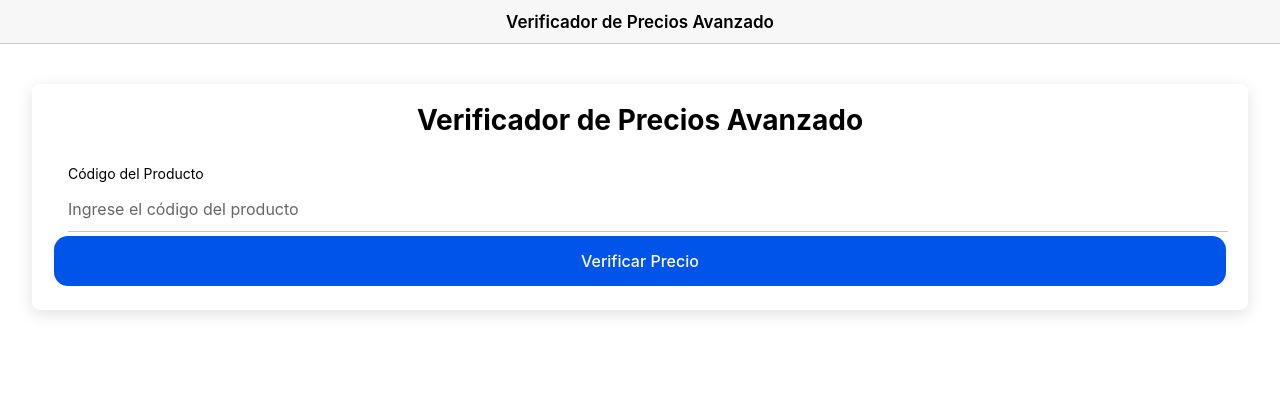
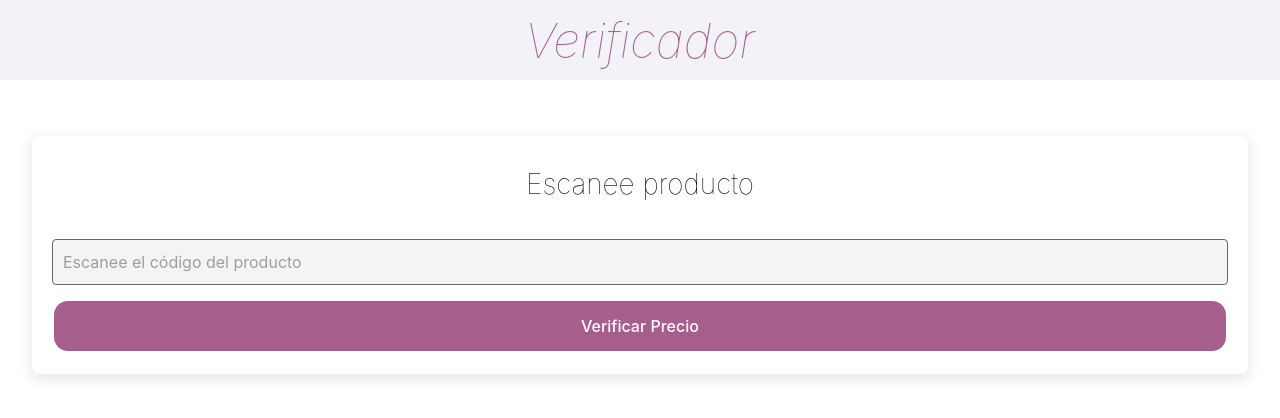
Before and after one commit to AresNative/mercado-liz-verificador, a React (Vite) app: page /verify in a window 1280 px wide. Shown: the top 418 px of the page. Built offline with nearby package versions, Linux system fonts and the light colour scheme.

Commit message:
Estilos en pantalla verify

```diff
--- /dev/null
+++ b/src/components/templates/page-base.tsx
@@ -0,0 +1 @@
+//const PageBase = () =>
--- a/src/pages/Verificador.css
+++ b/src/pages/Verificador.css
@@ -3,71 +3,81 @@
 /* Estilos para centrar y alinear los elementos */
 .ion-text-center {
     text-align: center;
+    font-weight: lighter;
+    margin-bottom: 5px;
+
+
 }
 
 /* Estilo para la tarjeta principal */
 .ion-card {
-    max-width: 600px;
-    margin: 2rem auto;
-    border-radius: 8px;
-    box-shadow: 0 4px 8px rgba(0, 0, 0, 0.1);
+    max-width: 600px auto;
+    padding: 2.5rem;
+    border-radius: 10px;
+    margin-bottom: 1rem;
+    /*box-shadow: 0 4px 8px rgba(0, 0, 0, 0.1);*/
+
 }
 
 /* Estilo del encabezado de la tarjeta */
 .ion-card-title {
-    font-size: 1.5rem;
-    font-weight: bold;
-    margin: 1rem 0;
+    font-size: 3rem;
+    border: 1rem;
+    font-weight: lighter;
+    font-style: oblique;
+    text-align: center;
+    color:  #A65F8D;
+    background-color: #F2F2F7;
+    padding:25px 0 25px 0;
+    margin-bottom: 1rem;
+
 }
 
 /* Contenido de la tarjeta */
 .ion-card-content {
     padding: 1rem 1.5rem;
+    margin : 1rem auto;;
+    font-size: 2rem;
 }
 
 /* Estilo para el input y botón */
-IonInput {
+ion-input {
     margin-top: 1rem;
     margin-bottom: 1rem;
-    border: 1px solid #ccc;
+    --padding-start: 10px !important;
+    border: 1px solid ;
     border-radius: 4px;
-    padding: 0.5rem;
+    background: #f2f4f5;
+
 }
 
-IonButton {
+ion-button {
     margin-top: 1rem;
-    background-color: #000;
+
     color: #fff;
-}
 
-/* Estilo para la imagen del producto */
-.product-image {
-    border-radius: 8px;
-    width: 100%;
-    max-width: 200px;
-    height: auto;
-    object-fit: cover;
-    margin: 0 auto;
-    display: block;
 }
 
 /* Contenedor de la información del producto */
 .product-info {
     padding: 1rem;
-    text-align: left;
-    background-color: #eaffea;
+    text-align: center;
+    background-color: #F2F2ff;
     border-radius: 8px;
     margin-top: 1rem;
+    font-size: large;
 }
 
 /* Información adicional del producto */
-.product-info h3 {
-    font-size: 1.25rem;
+.product-info-h3 {
+    font-size:  3rem;
     margin-bottom: 0.5rem;
+
 }
 
 .product-info p {
     margin: 0.5rem 0;
+
 }
 
 /* Estilo del badge */
@@ -77,32 +87,12 @@ ion-badge {
     display: inline-block;
 }
 
-/* Estilos del SVG del mapa */
-.store-map {
-    width: 100%;
-    max-width: 200px;
-    height: auto;
-    margin: 1rem auto;
-    border: 1px solid #e0e0e0;
-    background-color: #f0f0f0;
-    border-radius: 4px;
+.precio-oferta {
+    font-size: 2.5rem !important;
+    color:#A65F8D ;
+
 }
 
-/* Texto dentro del mapa */
-.store-map text {
-    font-size: 0.5rem;
-    fill: #333;
-}
-
-/* Ubicación destacada del producto en el mapa */
-.store-map circle {
-    fill: red;
-}
-
-.store-map text.product-name {
-    font-size: 0.5rem;
-    fill: #333;
-}
 
 /* Estilo para el mensaje de error */
 .error-message {
--- a/src/pages/Verificador.tsx
+++ b/src/pages/Verificador.tsx
@@ -22,44 +22,30 @@ import './Verificador.css'
 const productosSimulados: Record<string, Producto> = {
     "001": {
         nombre: "Camiseta",
-        precio: 19.99,
-        imagen: "/placeholder.svg?height=200&width=200",
-        cantidad: 50,
-        area: "Ropa",
-        tipoVenta: "Unidad",
-        ubicacion: { x: 30, y: 40 },
-        enAlmacen: true,
+        precioTotal: 19,
+        precioOferta: 12.05
+
     },
     "002": {
         nombre: "Pantalón",
-        precio: 39.99,
-        imagen: "/placeholder.svg?height=200&width=200",
-        cantidad: 30,
-        area: "Ropa",
-        tipoVenta: "Unidad",
-        enAlmacen: false,
+        precioTotal: 39.99,
+        precioOferta: 10
+
     },
     "003": {
         nombre: "Zapatos",
-        precio: 59.99,
-        imagen: "/placeholder.svg?height=200&width=200",
-        cantidad: 20,
-        area: "Calzado",
-        tipoVenta: "Par",
-        ubicacion: { x: 50, y: 70 },
-        enAlmacen: true,
+        precioTotal:10.10 ,
+        precioOferta: 9.30
     },
 };
 
 type Producto = {
     nombre: string;
-    precio: number;
-    imagen: string;
-    cantidad: number;
-    area: string;
-    tipoVenta: string;
-    ubicacion?: { x: number; y: number };
-    enAlmacen: boolean;
+    precioTotal: number;
+    precioOferta: number;
+    //precioMayoreo: number;
+
+
 };
 
 const VerificadorPreciosAvanzado: React.FC = () => {
@@ -80,83 +66,41 @@ const VerificadorPreciosAvanzado: React.FC = () => {
 
     return (
         <IonPage>
-            <IonHeader>
-                <IonToolbar>
-                    <IonTitle>Verificador de Precios Avanzado</IonTitle>
-                </IonToolbar>
+
+            <IonHeader className="ion-card">
+
+                    <IonTitle className="ion-card-title">Verificador  </IonTitle>
+
             </IonHeader>
             <IonContent className="ion-padding">
                 <IonCard>
-                    <IonCardHeader>
+                    <IonCardHeader className="ion-card-content">
                         <IonCardTitle className="ion-text-center">
-                            Verificador de Precios Avanzado
+                            Escanee producto
                         </IonCardTitle>
                     </IonCardHeader>
-                    <IonCardContent>
-                        <IonItem>
-                            <IonLabel position="stacked">Código del Producto</IonLabel>
+                    <IonCardContent >
+
                             <IonInput
                                 value={codigo}
-                                placeholder="Ingrese el código del producto"
+                                placeholder="Escanee el código del producto"
                                 onIonChange={(e) => setCodigo(e.detail.value!)}
                             />
-                        </IonItem>
-                        <IonButton expand="block" onClick={verificarPrecio}>
+
+                        <IonButton expand="block" color={"primary"} onClick={verificarPrecio}>
                             Verificar Precio
                         </IonButton>
                         {resultado && (
                             <div className="ion-padding">
                                 <div className="ion-text-center">
-                                    <img
-                                        src={resultado.imagen}
-                                        alt={resultado.nombre}
-                                        style={{ width: 200, height: 200, borderRadius: "8px" }}
-                                    />
-                                    <h3>{resultado.nombre}</h3>
-                                    <p>Precio: ${resultado.precio.toFixed(2)}</p>
-                                    <p>Cantidad disponible: {resultado.cantidad}</p>
-                                    <p>Área: {resultado.area}</p>
-                                    <p>Tipo de venta: {resultado.tipoVenta}</p>
-                                    <IonBadge color={resultado.enAlmacen ? "success" : "danger"}>
-                                        {resultado.enAlmacen
-                                            ? "Disponible en almacén"
-                                            : "No disponible en almacén"}
-                                    </IonBadge>
+
+                                    <span className="product-info-h3">{resultado.nombre}</span>
+                                    <p >Precio regular: ${(resultado.precioTotal.toFixed(2))}</p>
+                                    <p className="precio-oferta"> Precio Oferta: ${(resultado.precioOferta.toFixed(2))}</p>
+
+
                                 </div>
-                                <div className="ion-margin-top">
-                                    <h4>Ubicación en la tienda</h4>
-                                    {resultado.ubicacion &&(<svg
-                                        width="200"
-                                        height="200"
-                                        viewBox="0 0 100 100"
-                                        className="border"
-                                    >
-                                        <rect x="0" y="0" width="100" height="100" fill="#f0f0f0" />
-                                        <text x="10" y="20" fontSize="4" fill="#333">
-                                            Entrada
-                                        </text>
-                                        <text x="70" y="20" fontSize="4" fill="#333">
-                                            Cajas
-                                        </text>
-                                        <text x="10" y="90" fontSize="4" fill="#333">
-                                            Almacén
-                                        </text>
-                                        <circle
-                                            cx={resultado.ubicacion!.x}
-                                            cy={resultado.ubicacion!.y}
-                                            r="5"
-                                            fill="red"
-                                        />
-                                        <text
-                                            x={resultado.ubicacion!.x + 2}
-                                            y={resultado.ubicacion!.y - 2}
-                                            fontSize="4"
-                                            fill="#333"
-                                        >
-                                            {resultado.nombre}
-                                        </text>
-                                    </svg>)}
-                                </div>
+
                             </div>
                         )}
                         {error && (
--- a/src/theme/variables.css
+++ b/src/theme/variables.css
@@ -1,2 +1,13 @@
 /* For information on how to create your own theme, please see:
 http://ionicframework.com/docs/theming/ */
+
+:root{
+
+    --ion-color-primary: #A65F8D;
+	--ion-color-primary-rgb: 166,95,141;
+	--ion-color-primary-contrast: #fffff;
+	--ion-color-primary-contrast-rgb: 0,0,0;
+	--ion-color-primary-shade: #92547c;
+	--ion-color-primary-tint: #af6f98;
+
+}
```
